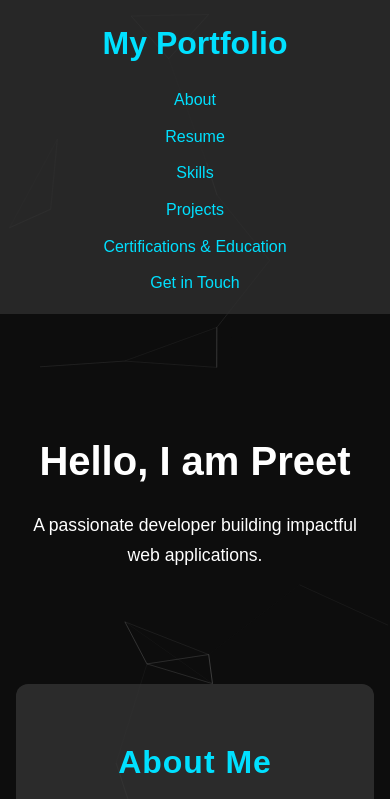
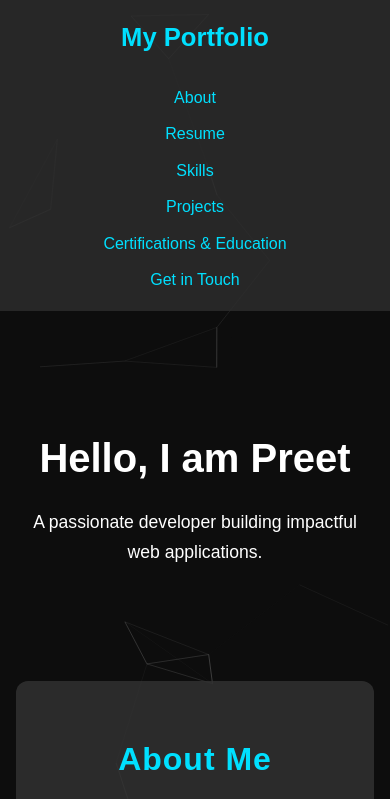
Before and after one commit to OkPreet/Preet-portfolio, a plain HTML site: page frontend/index.html in a window 390 px wide. Shown: the top 799 px of the page. Drawn offline with nearby package versions, Linux system fonts and the light colour scheme.

Commit message:
Added comprehensive mobile responsiveness to CSS

```diff
--- a/frontend/css/style.css
+++ b/frontend/css/style.css
@@ -5,13 +5,14 @@ body {
     font-family: Arial, sans-serif;
     margin: 0;
     padding: 0;
-    background-color: #0d0d0d;
+    background-color: #0d0d0d; /* Black main background */
     color: #fff;
-    line-height: 1.7;
-    overflow-x: hidden;
-    font-size: 1.05rem;
+    line-height: 1.7; /* Slightly increased for readability */
+    overflow-x: hidden; /* Prevent horizontal scrolling on mobile */
+    font-size: 1.05rem; /* Slightly bigger default text */
 }
 
+/* Particle Background Layer */
 #particles-js {
     position: fixed;
     top: 0;
@@ -39,7 +40,7 @@ header h1 {
     margin: 0;
     font-size: 2rem;
     font-weight: bold;
-    color: #00e0ff;
+    color: #00e0ff; /* Same bright cyan as headings */
 }
 
 header nav ul {
@@ -51,14 +52,14 @@ header nav ul {
 }
 
 header nav ul li a {
-    color: #00e0ff;
+    color: #00e0ff; /* Same cyan color */
     text-decoration: none;
     font-size: 1rem;
     transition: color 0.3s ease;
 }
 
 header nav ul li a:hover {
-    color: #ffffff;
+    color: #ffffff; /* White on hover for contrast */
 }
 
 /* ================================
@@ -79,12 +80,14 @@ section {
     text-align: center;
 }
 
+/* Add space between sections */
 section + section {
     margin-top: 2rem;
 }
 
+/* Section Headings */
 h2 {
-    color: #00e0ff;
+    color: #00e0ff; /* Bright cyan for headings */
     margin-bottom: 1rem;
     font-size: 2.4rem;
     letter-spacing: 1px;
@@ -104,7 +107,7 @@ h2 {
 
 #hero h1 {
     margin-bottom: 0.5rem;
-    font-size: 3rem;
+    font-size: 3rem; /* Larger intro heading */
     font-weight: bold;
 }
 
@@ -118,7 +121,7 @@ h2 {
 ================================ */
 #about p {
     text-align: justify;
-    font-size: 1.1rem;
+    font-size: 1.1rem; /* Slightly larger body text */
 }
 
 /* ================================
@@ -159,7 +162,7 @@ h2 {
 }
 
 /* ================================
-    Certifications & Education (Shared Background)
+    Certifications & Education
 ================================ */
 .shared-box {
     background: rgba(50, 50, 50, 0.85);
@@ -228,7 +231,6 @@ footer {
     font-size: 1rem;
 }
 
-
 /* ================================
     Mobile Responsive Design
 ================================ */
@@ -236,11 +238,18 @@ footer {
     /* Header - Stack items vertically */
     header {
         flex-direction: column;
-        padding: 1rem 1rem;
+        padding: 1rem; /* Use a smaller, consistent padding */
+    }
+
+    header h1 {
+        font-size: 1.6rem;
+        text-align: center;
+        margin-bottom: 0.5rem; /* Add a small margin to separate from the nav */
     }
 
     header nav {
         margin-top: 1rem;
+        width: 100%; /* Ensure nav container takes up full width */
     }
 
     header nav ul {
```
